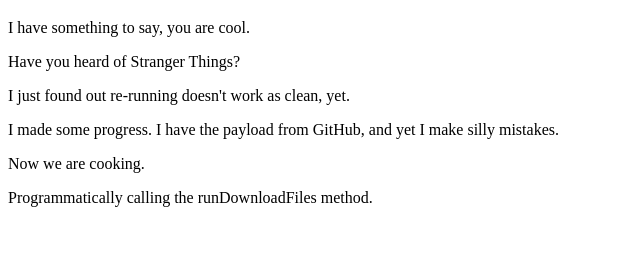
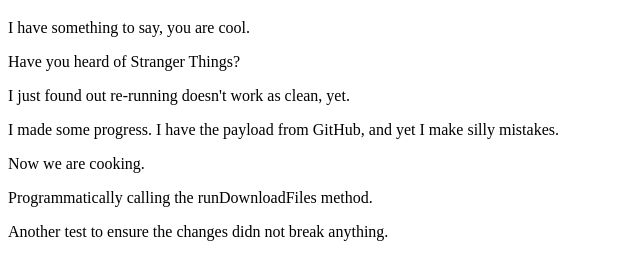
Before and after one commit to caesarbell/gh-pages-test, a plain HTML site: page index.html in a window 1280 px wide. Shown: the part 61-340 px from the top of the page, without its empty margins (0-640 px from the left). Drawn offline with Linux system fonts and the light colour scheme.

Commit message:
Update index.html

```diff
--- a/index.html
+++ b/index.html
@@ -13,5 +13,6 @@
     <p>I made some progress. I have the payload from GitHub, and yet I make silly mistakes.</p>
     <p>Now we are cooking.</p>
     <p>Programmatically calling the runDownloadFiles method.</p>
+    <p>Another test to ensure the changes didn not break anything.</p>
 </body>
 </html>
```
